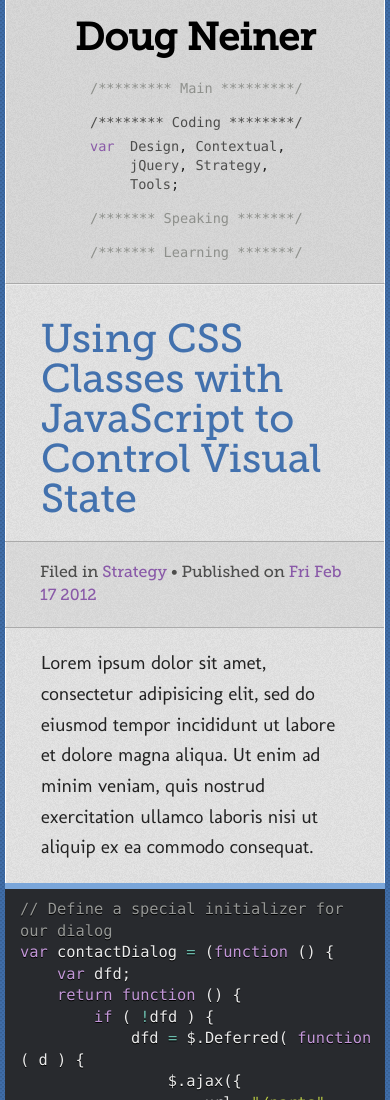
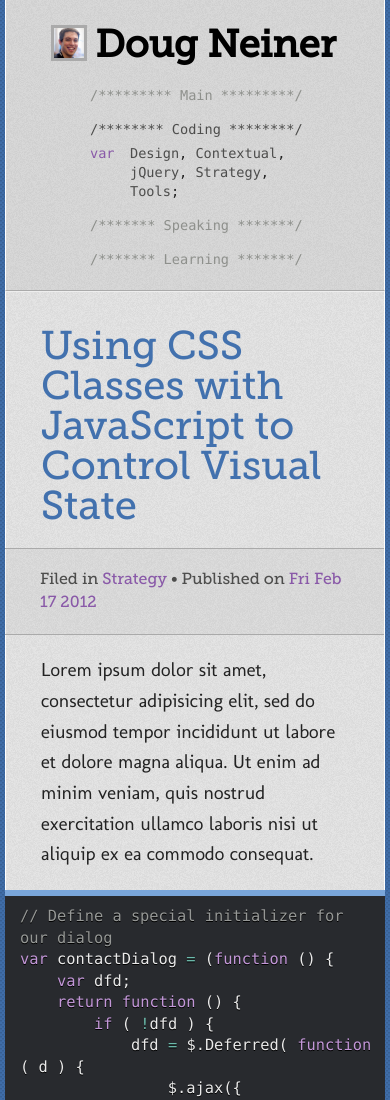
Before and after one commit to dcneiner/dougneiner.docpad, a website: page out/index.html in a window 390 px wide. Shown: the top 1100 px of the page. Drawn offline with nearby package versions, Linux system fonts and the light colour scheme.

Commit message:
Worked out layouts down to mobile sizes.

```diff
--- a/out/index.html
+++ b/out/index.html
@@ -49,6 +49,7 @@
             <li id="nav-learning"><a href="#">Learning</a></li>
         </ul>
     </nav>
+    <span class="clear"></span>
 </header>
 <section id="content">
     <h1>Using CSS Classes with JavaScript to Control Visual State</h1>
--- a/out/styles/style.css
+++ b/out/styles/style.css
@@ -72,6 +72,7 @@ pre{margin:0;padding:0}
 .highlight .vi{color:#3030b0}
 .highlight .il{color:#0000d0}
 html{background-image:url("../img/bg-tile.png");background-color:#4271ae;height:100%}
+span.clear{display:none}
 body{position:relative;min-height:100%}
 body > header{position:fixed;left:0;top:0;bottom:0;width:315px;background-color:#d6d6d6;border-right:solid 1px #aaa;padding:1px 0}
 body > header *{-webkit-transition:border-color linear 200ms,color linear 200ms,opacity linear 200ms;-moz-transition:border-color linear 200ms,color linear 200ms,opacity linear 200ms;-ms-transition:border-color linear 200ms,color linear 200ms,opacity linear 200ms;-o-transition:border-color linear 200ms,color linear 200ms,opacity linear 200ms;transition:border-color linear 200ms,color linear 200ms,opacity linear 200ms}
@@ -131,13 +132,15 @@ body > header .highlight{width:180px}
 body > header .highlight:after{top:-183px}
 body > header #site-menu{width:166px;margin-top:0}
 body > section{margin-left:201px}
-}@media all and (max-width: 750px){body > header{position:relative;bottom:auto;width:auto;background-image:url("../img/bg-noise.png");margin-right:60px;border-right:solid 1px #fff;border-bottom:solid 1px #aaa}
-body > header:after{display:block;content:"";position:absolute;width:60px;right:-61px;top:0;bottom:0;background-color:transparent;background-image:-webkit-gradient(linear,left top,left bottom,from(rgba(24,57,101,0.40)),to(rgba(24,57,101,0.00)));background-image:-webkit-linear-gradient(left,rgba(24,57,101,0.40),rgba(24,57,101,0.00));background-image:-moz-linear-gradient(left,rgba(24,57,101,0.40),rgba(24,57,101,0.00));background-image:-ms-linear-gradient(left,rgba(24,57,101,0.40),rgba(24,57,101,0.00));background-image:-o-linear-gradient(left,rgba(24,57,101,0.40),rgba(24,57,101,0.00));background-image:linear-gradient(to right,rgba(24,57,101,0.40),rgba(24,57,101,0.00));z-index:-1}
-body > section{margin-left:0;border-top:solid 1px #eee}
+}@media all and (max-width: 750px){body > header{position:relative;bottom:auto;width:auto;background-image:url("../img/bg-noise.png");margin-right:30px;border-right:solid 1px #fff;border-bottom:solid 1px #aaa}
+body > header:after{display:block;content:"";position:absolute;width:30px;right:-31px;top:0;bottom:-2px;background-color:transparent;background-image:-webkit-gradient(linear,left top,left bottom,from(rgba(24,57,101,0.40)),to(rgba(24,57,101,0.00)));background-image:-webkit-linear-gradient(left,rgba(24,57,101,0.40),rgba(24,57,101,0.00));background-image:-moz-linear-gradient(left,rgba(24,57,101,0.40),rgba(24,57,101,0.00));background-image:-ms-linear-gradient(left,rgba(24,57,101,0.40),rgba(24,57,101,0.00));background-image:-o-linear-gradient(left,rgba(24,57,101,0.40),rgba(24,57,101,0.00));background-image:linear-gradient(to right,rgba(24,57,101,0.40),rgba(24,57,101,0.00));z-index:-1}
+body > section{margin-left:0;border-top:solid 1px #eee;clear:left;margin-right:30px}
+body > section:after{width:30px;right:-31px}
+body > section .code-block .highlight{margin-right:-15px}
 body > header > a{float:left;-webkit-border-top-left-radius:0;-webkit-border-top-right-radius:0;-moz-border-radius:10px 0 0 10px;border-radius:10px 0 0 10px;text-indent:0;width:auto;height:auto;background:transparent;-webkit-box-shadow:none;-moz-box-shadow:none;box-shadow:none;text-decoration:none;width:50%}
-body > header > a h1{-webkit-border-bottom-left-radius:0;-webkit-border-bottom-right-radius:0;-moz-border-radius:10px 0 0 10px;border-radius:10px 0 0 10px;background:transparent;text-indent:0;width:auto;height:auto;font-family:"MuseoSlab-500",Helvetica,Arial,sans-serif;font-size:4em;color:#000;margin:10px 0 0 35px;line-height:1}
+body > header > a h1{-webkit-border-bottom-left-radius:0;-webkit-border-bottom-right-radius:0;-moz-border-radius:10px 0 0 10px;border-radius:10px 0 0 10px;background:transparent;text-indent:0;width:auto;height:auto;font-family:"MuseoSlab-500",Helvetica,Arial,sans-serif;font-size:4em;color:#000;margin:10px 0 0 35px;line-height:1;-webkit-border-top-left-radius:0;-moz-border-radius:0;border-radius:0;padding-top:60px;position:relative}
+body > header > a h1:before{display:block;position:absolute;top:0;content:"";width:50px;height:50px;margin-right:5px;background:url("../img/doug-photo.png") center center;-webkit-background-size:70px 70px;-moz-background-size:70px 70px;-ms-background-size:70px 70px;-o-background-size:70px 70px;background-size:70px 70px;border:solid 3px #aaa}
 body > header > div.highlight{display:none}
-body > header{overflow:hidden}
 body > header > div.highlight:after{left:-184px;top:1px}
 body > header #primary{float:left;width:50%}
 body > header #site-menu{width:210px;margin-top:10px}
@@ -150,6 +153,8 @@ body > header #site-menu{width:210px;margin-top:10px}
 #nav-speaking > a:after{content:" *******/"}
 #nav-learning > a:before{content:"/******* "}
 #nav-learning > a:after{content:" *******/"}
+.scrolled body > header > a  h1{opacity:1}
+span.clear{display:block;height:0;visibility:hidden;clear:left}
 }@media all and (max-width: 515px){body > header{margin-right:5px;margin-left:5px;border-left:solid 1px #fff}
 body > section{margin-right:5px;margin-left:5px;border-left:solid 1px #fff}
 body > section .code-block .highlight{margin-right:0;-webkit-border-top-right-radius:0;-webkit-border-bottom-right-radius:0;-moz-border-radius:0;border-radius:0;padding-left:15px}
@@ -157,7 +162,9 @@ body > section .code-block .code-lines{display:none}
 body > header:after,body > section:after{display:none}
 body > header > a{width:40%;font-size:.7em}
 body > header > #primary{width:60%}
-}@media all and (max-width: 415px){body > header > a{width:auto;float:none;text-align:center}
+}@media all and (max-width: 415px){body > header > a h1{padding-top:0}
+body > header > a h1:before{display:inline-block;position:relative;width:30px;height:30px;-webkit-background-size:40px 40px;-moz-background-size:40px 40px;-ms-background-size:40px 40px;-o-background-size:40px 40px;background-size:40px 40px;top:4px;left:-3px}
+body > header > a{width:auto;float:none;text-align:center}
 body > header > a h1{margin-left:0}
 body > header > #primary{width:auto;float:none}
 }
```
Also changed, not shown: 2 other files.
